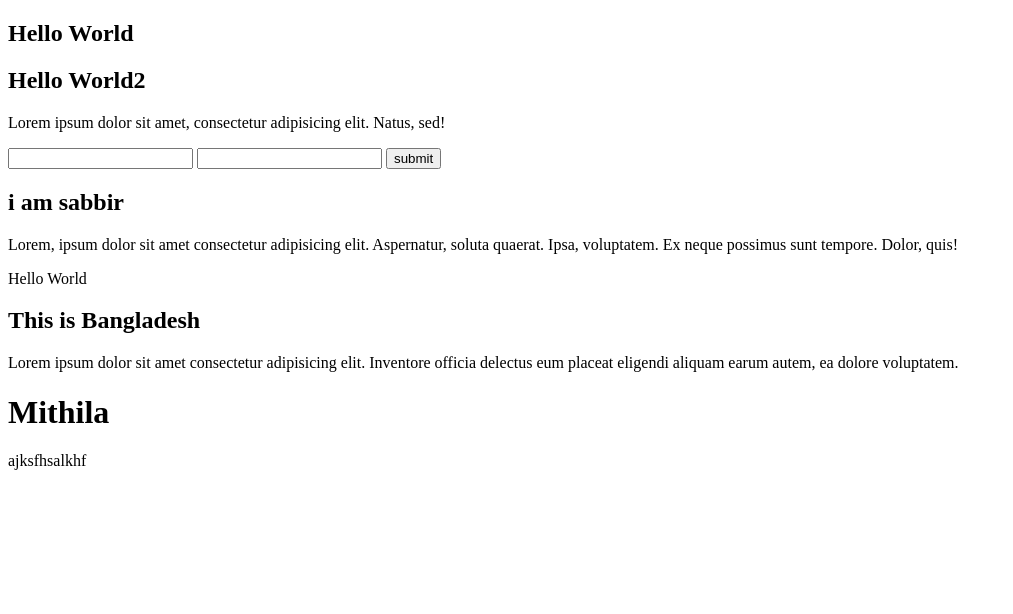
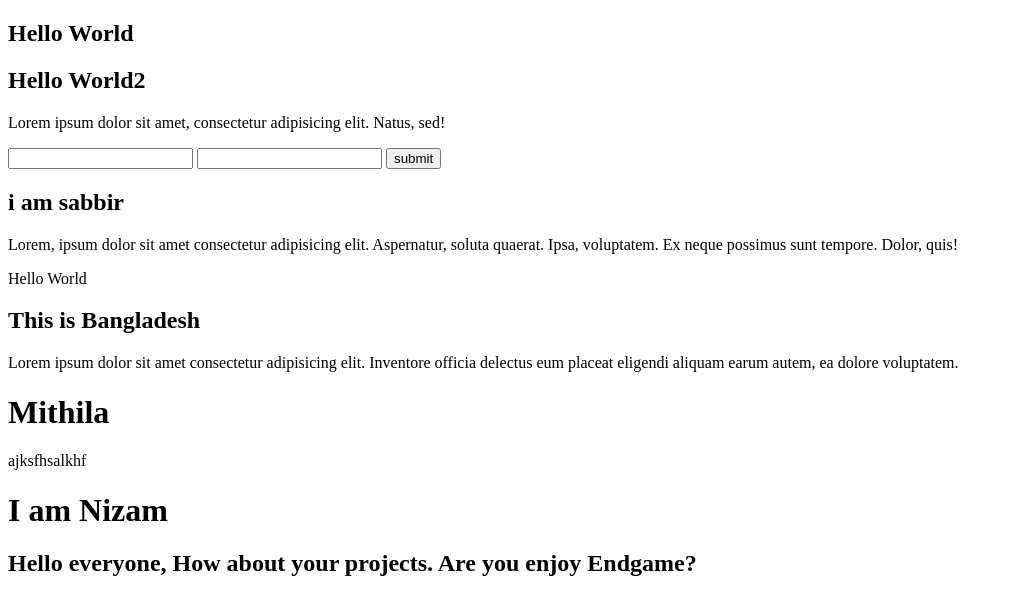
Before and after one commit to hassansabbir/gitColaborationPractice, a plain HTML site: page index.html in a window 1280 px wide. Shown: the whole page, without its empty margins (0-1013 px from the left). Drawn offline with Linux system fonts and the light colour scheme.

Commit message:
First commit from Nizam

```diff
--- a/index.html
+++ b/index.html
@@ -1,10 +1,12 @@
 <!DOCTYPE html>
 <html lang="en">
+
 <head>
   <meta charset="UTF-8" />
   <meta name="viewport" content="width=device-width, initial-scale=1.0" />
   <title>Document</title>
 </head>
+
 <body>
   <h2>Hello World</h2>
   <h2>Hello World2</h2>
@@ -31,5 +33,8 @@
   </section>
   <h1>Mithila</h1>
   <p>ajksfhsalkhf</p>
+  <h1>I am Nizam</h1>
+  <h2>Hello everyone, How about your projects. Are you enjoy Endgame?</h2>
 </body>
+
 </html>
```
Lines whose indentation alone changed are shown as unchanged.
